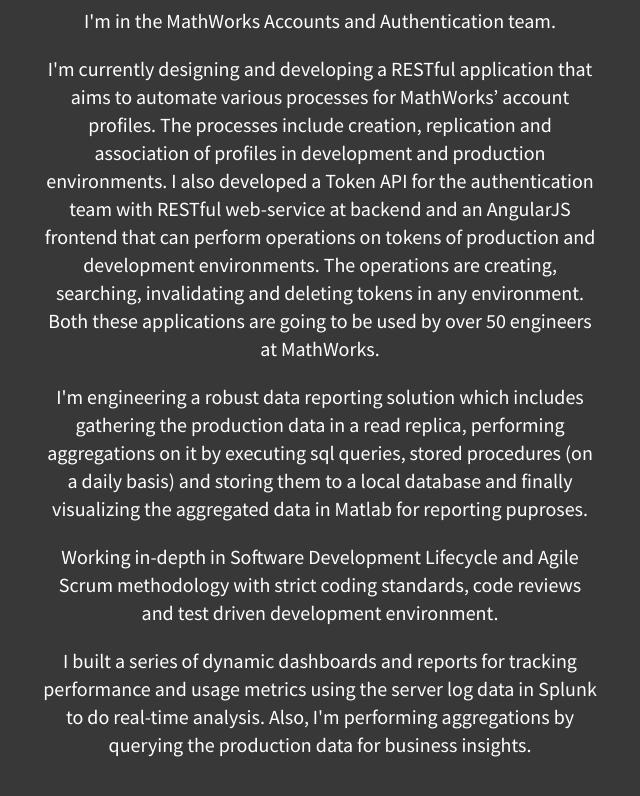
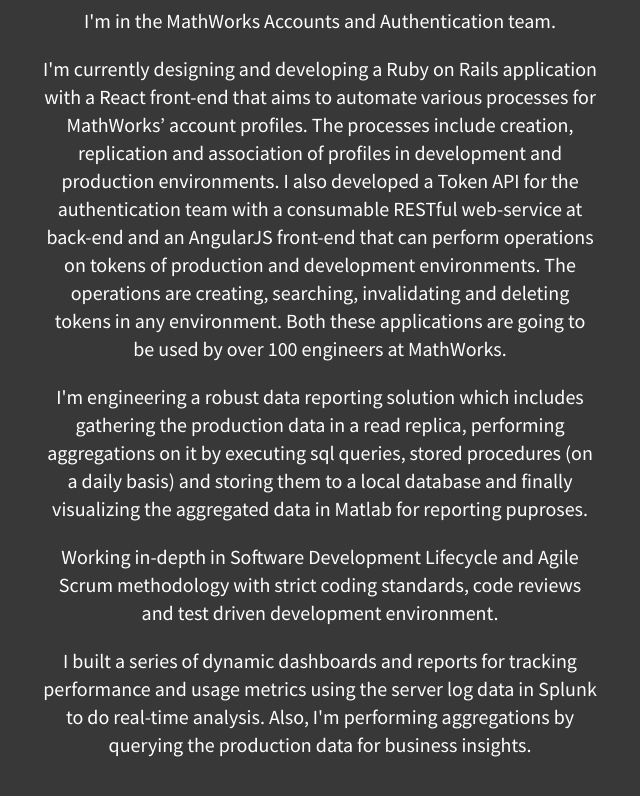
Before and after one commit to agrawal-priyank/agrawal-priyank.github.io, a plain HTML site: page index.html in a window 1280 px wide. Shown: the part 2394-3190 px from the top of the page, without its empty margins (320-960 px from the left). Drawn offline with Linux system fonts and the light colour scheme.

Commit message:
updated website and resume

```diff
--- a/index.html
+++ b/index.html
@@ -145,7 +145,7 @@
                     I'm in the MathWorks Accounts and Authentication team.
                     </p>
                     <p class="lead">
-                    I'm currently designing and developing a RESTful application that aims to automate various processes for MathWorks’ account profiles. The processes include creation, replication and association of profiles in development and production environments. I also developed a Token API for the authentication team with RESTful web-service at backend and an AngularJS frontend that can perform operations on tokens of production and development environments. The operations are creating, searching, invalidating and deleting tokens in any environment. Both these applications are going to be used by over 50 engineers at MathWorks.
+                    I'm currently designing and developing a Ruby on Rails application with a React front-end that aims to automate various processes for MathWorks’ account profiles. The processes include creation, replication and association of profiles in development and production environments. I also developed a Token API for the authentication team with a consumable RESTful web-service at back-end and an AngularJS front-end that can perform operations on tokens of production and development environments. The operations are creating, searching, invalidating and deleting tokens in any environment. Both these applications are going to be used by over 100 engineers at MathWorks.
                     </p>
                     <p class="lead">
                     I'm engineering a robust data reporting solution which includes gathering the production data in a read replica, performing aggregations on it by executing sql queries, stored procedures (on a daily basis) and storing them to a local database and finally visualizing the aggregated data in Matlab for reporting puproses.
```
Also changed, not shown: 1 other file.
